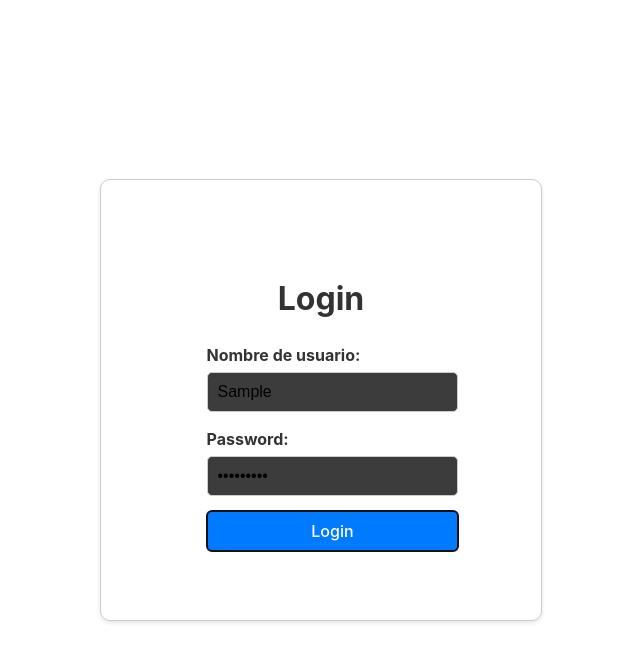
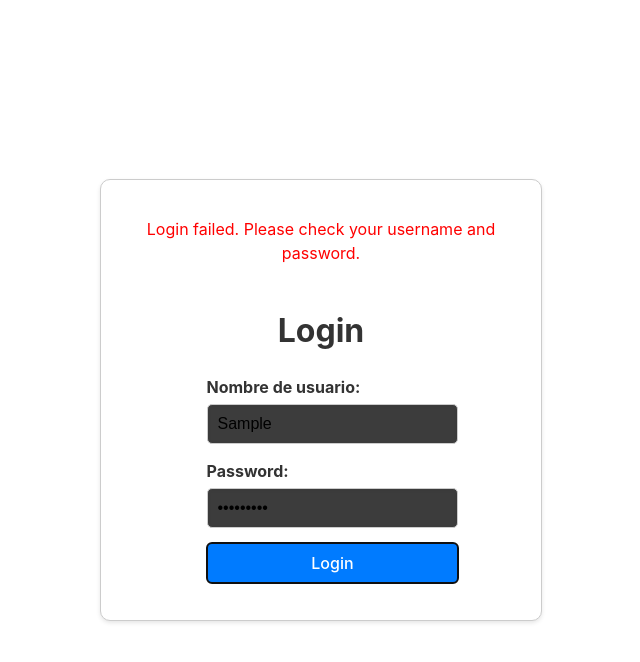
Before and after one commit to 01speed1/fkg_web_client, a React (Vite) app: page / in a window 1280 px wide. Both pictures are taken after typing "Sample", "Sample123" into the empty fields and a click on the button "Login". Shown: the top 662 px of the page, without its empty margins (319-959 px from the left). Built offline with nearby package versions, Linux system fonts and the light colour scheme; no server answers.

Commit message:
login error message

```diff
--- a/src/App.css
+++ b/src/App.css
@@ -22,6 +22,12 @@
   align-items: center;
   height: 50vh;
   flex-direction: column;
+}
+
+.Login__error {
+  color: red;
+  margin-bottom: 15px;
+  text-align: center;
 }
 
 .Login__title {
--- a/src/pages/Login.tsx
+++ b/src/pages/Login.tsx
@@ -5,13 +5,17 @@ import { useAuth } from '../components/utils/AuthContext';
 const Login: React.FC = () => {
   const [username, setUsername] = useState('');
   const [password, setPassword] = useState('');
+  const [error, setError] = useState<string | null>(null);
+
   const navigate = useNavigate();
   const { login } = useAuth();
 
   const handleSubmit = async (event: React.FormEvent) => {
     event.preventDefault();
 
-    const response = await fetch('http://localhost:8000/api/v1/login', {
+    let response: Response;
+    try {
+      response = await fetch('http://localhost:8000/api/v1/login', {
         method: 'POST',
         headers: {
           'Content-Type': 'application/x-www-form-urlencoded',
@@ -23,19 +27,25 @@ const Login: React.FC = () => {
         }).toString(),
       });
 
+
       if (response.ok) {
         const data = await response.json();
         localStorage.setItem('access_token', data.access_token);
         localStorage.setItem('token_type', data.token_type);
         login();
+        setError(null);
         navigate('/support-cases/new');
       } else {
-      console.error('Login failed');
+        setError('Login failed. Please check your username and password.');
+      }
+    } catch (error) {
+      setError('Login failed. Please check your username and password.');
     }
   };
 
   return (
     <div className='Login Card'>
+      {error && <div className='Login__error'>{error}</div>}
       <h2 className='Login__title'>Login</h2>
       <form className='Login__formLogin' onSubmit={handleSubmit}>
         <div className='FormLogin__input'>
```
Lines whose indentation alone changed are shown as unchanged.
